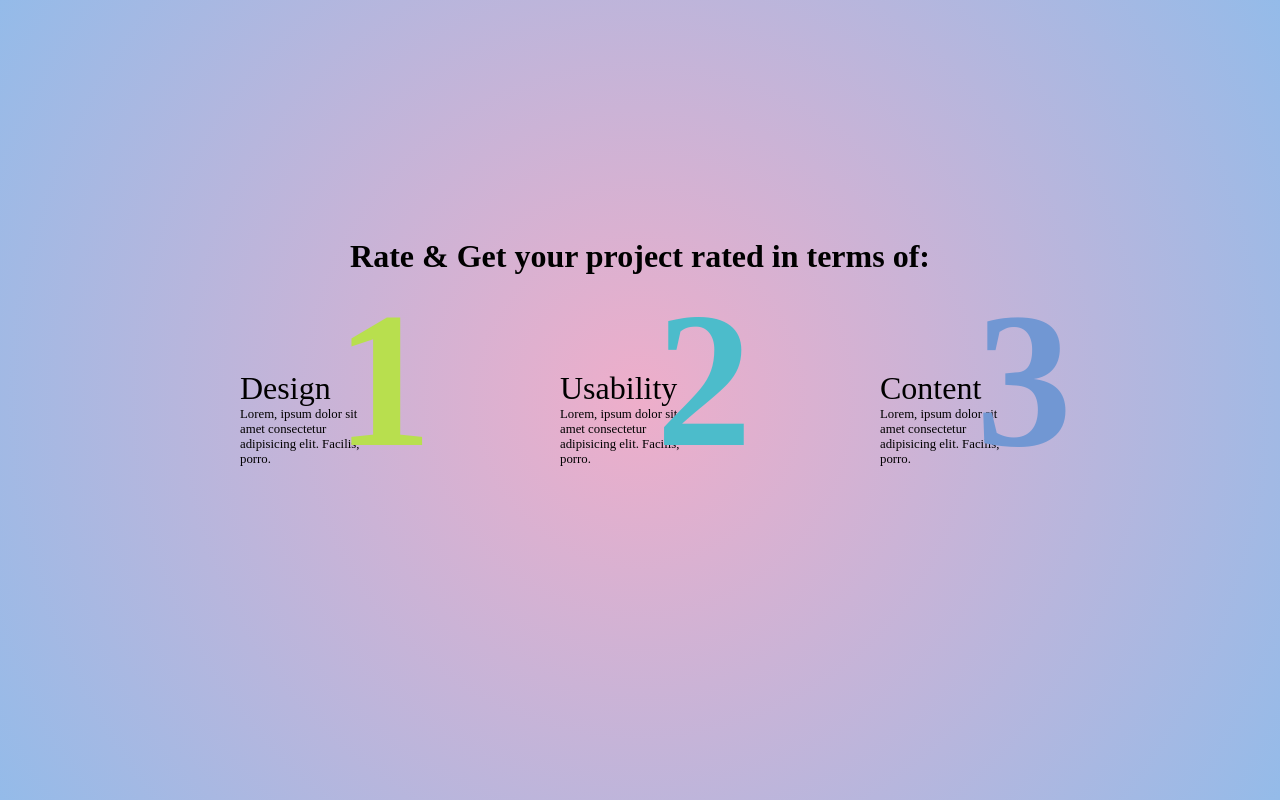
After one commit to SaretoTracy/Project-Awwards, a Django app: page /projects/ in a window 1280 px wide. The commit adds this page. Run offline with Django 4.2, Linux system fonts and the light colour scheme.

Commit message:
add project file template and style it

```diff
--- a/project_review/urls.py
+++ b/project_review/urls.py
@@ -20,4 +20,6 @@ from projects import views
 urlpatterns = [
     path('admin/', admin.site.urls),
     path('',views.index,name = 'index'),
+    path('projects/',views.projects,name = 'projects'),
+
 ]
--- /dev/null
+++ b/projects/templates/projects.html
@@ -0,0 +1,38 @@
+<!DOCTYPE html>
+<html lang="en">
+
+<head>
+    <meta charset="UTF-8">
+    <meta http-equiv="X-UA-Compatible" content="IE=edge">
+    <meta name="viewport" content="width=device-width, initial-scale=1.0">
+    <link rel="stylesheet" href="/static/css/projects.css">
+    <title>Document</title>
+</head>
+
+<body>
+    <div class="container">
+        <h1>Rate & Get your project rated in terms of:</h1>
+        <ol>
+            <li>
+
+                <div class="title">Design</div>
+                <div class="descr">Lorem, ipsum dolor sit amet consectetur adipisicing elit. Facilis, porro.</div>
+            </li>
+            <li>
+
+                <div class="title">Usability</div>
+                <div class="descr">Lorem, ipsum dolor sit amet consectetur adipisicing elit. Facilis, porro.</div>
+            </li>
+            <li>
+
+                <div class="title">Content</div>
+                <div class="descr">Lorem, ipsum dolor sit amet consectetur adipisicing elit. Facilis, porro.</div>
+            </li>
+
+
+        </ol>
+
+    </div>
+</body>
+
+</html>
--- a/projects/urls.py
+++ b/projects/urls.py
@@ -4,5 +4,6 @@ from . import views
 
 urlpatterns = [
     path('',views.index,name = 'index'),
+    path('projects/',views.projects,name = 'projects'),
 
 ]
--- a/projects/views.py
+++ b/projects/views.py
@@ -7,3 +7,10 @@ def index(request):
 
 
     return render(request, 'index.html')
+
+def projects(request):
+
+    # Function that gets the date
+
+
+    return render(request, 'projects.html')
--- /dev/null
+++ b/static/css/projects.css
@@ -0,0 +1,89 @@
+* {
+    margin: 0;
+    padding: 0;
+    box-sizing: border-box;
+}
+
+body {
+    max-width: 1920px;
+    min-height: 100vh;
+    display: grid;
+    place-items: center;
+    padding: 2rem;
+    font-family: var(--font-family);
+    color: var(--dark-color);
+    background: rgb(238, 174, 202);
+    background: radial-gradient(circle, rgba(238, 174, 202, 1) 0%, rgba(148, 187, 233, 1) 100%);
+}
+
+h1 {
+    text-align: center
+}
+
+ol {
+    display: flex;
+    justify-content: center;
+    flex-wrap: wrap;
+    gap: 2rem;
+    list-style: none;
+}
+
+li:nth-child(6n + 1) {
+    --accent-color: #b8df4e
+}
+
+li:nth-child(6n + 2) {
+    --accent-color: #4cbccb
+}
+
+li:nth-child(6n + 3) {
+    --accent-color: #7197d3
+}
+
+li:nth-child(6n + 4) {
+    --accent-color: #ae78cb
+}
+
+ol li {
+    counter-increment: stepnr;
+    width: 18rem;
+    --borderS: 2rem;
+    aspect-ratio: 1;
+    display: flex;
+    flex-direction: column;
+    justify-content: center;
+    padding-left: calc(var(--borderS) + 2rem);
+    position: relative;
+}
+
+ol li::before,
+ol li::after {
+    inset: 0;
+    position: absolute;
+    border-radius: 50%;
+    border: var(--borderS) solid var(--bgColor);
+    line-height: 1.1;
+}
+
+ol li::before {
+    content: counter(stepnr);
+    color: var(--accent-color);
+    padding-left: 10rem;
+    font-size: 12rem;
+    font-weight: 700;
+    overflow: hidden;
+}
+
+ol li>* {
+    width: 7.5rem
+}
+
+ol li .title {
+    font-size: 2rem;
+    font-weight: 500
+}
+
+ol li .descr {
+    font-size: 0.8rem;
+    font-weight: 300
+}
```
Also changed, not shown: static/css/style.css (+0 -82 lines).
